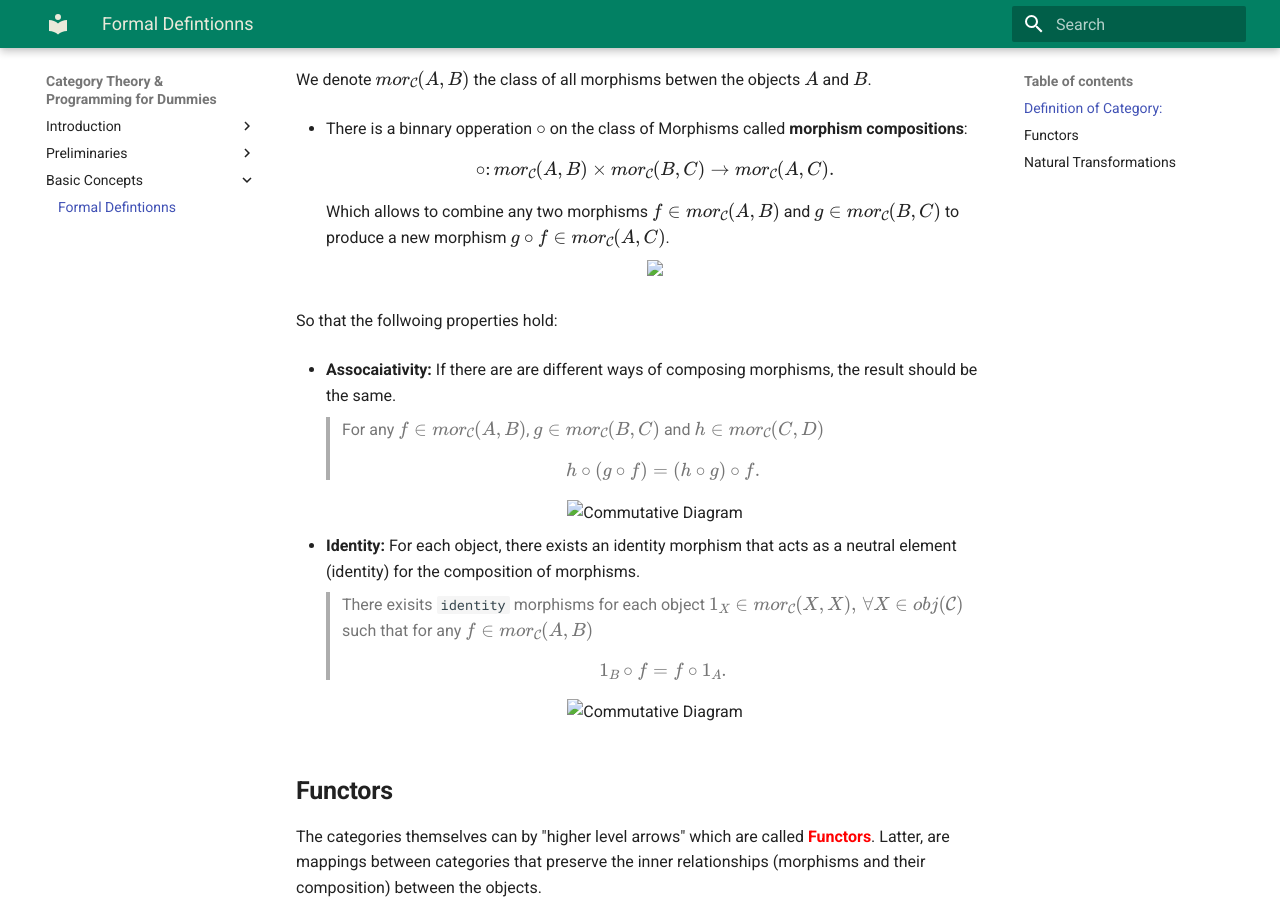
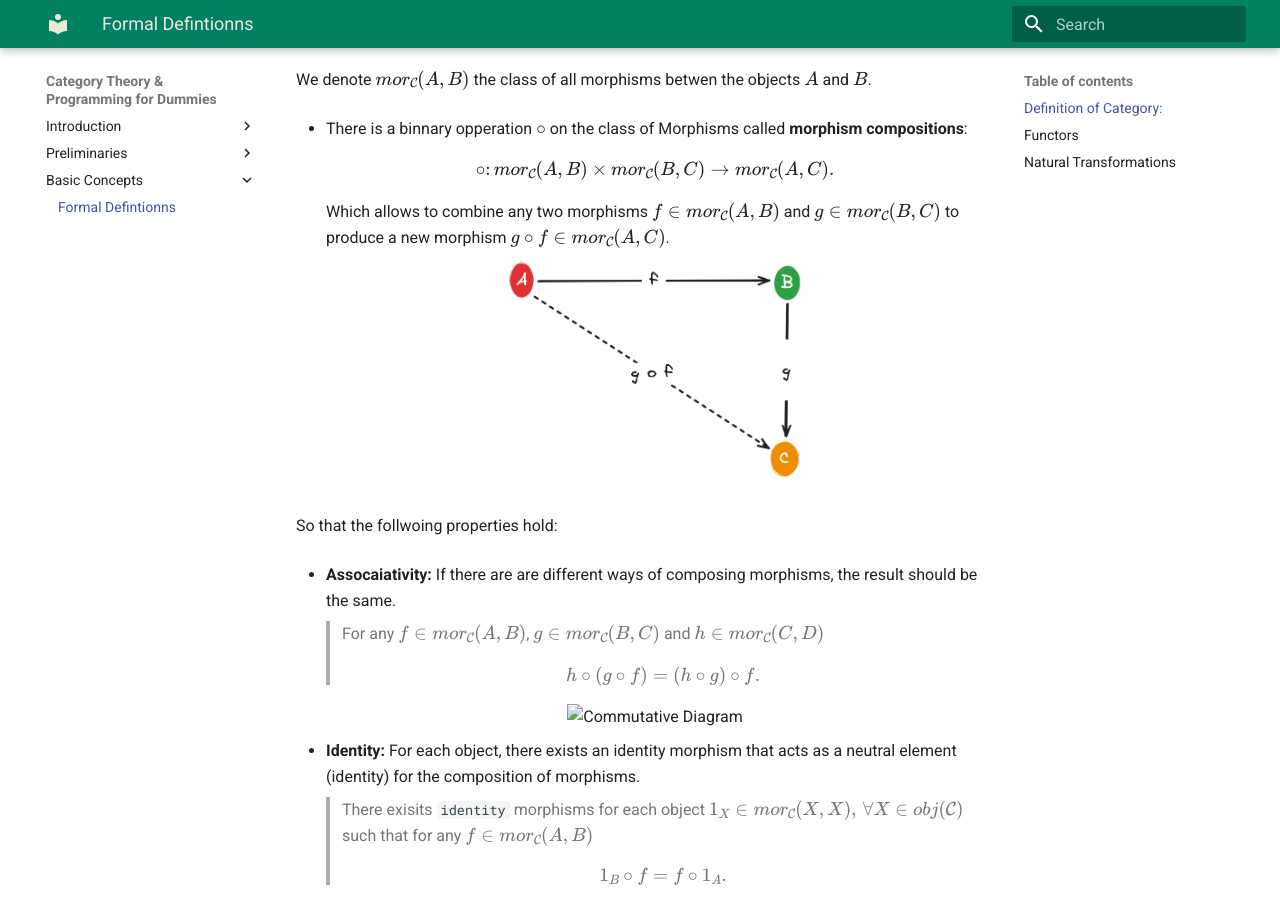
Before and after one commit to Varvos/category-theory-and-programming-for-absolute-dummies, an MkDocs documentation site: the page built from docs/basics/formal_definitions.md, in a window 1280 px wide and 900 px high, scrolled down 364 px. Built offline with MkDocs 1.6.1 and Material for MkDocs 9.7.7, drawn with Linux system fonts in a browser that asks for light colours; nearby versions of some CDN libraries.

Commit message:
fix the rest of image liks

```diff
--- a/docs/basics/formal_definitions.md
+++ b/docs/basics/formal_definitions.md
@@ -18,7 +18,7 @@
   Which allows to combine any two morphisms \\(f\in mor_{{\mathcal{C}}}(A, B)\\) and \\(g\in mor_{{\mathcal{C}}}(B, C)\\) to  produce a new morphism \\(g\circ f\in mor_{{\mathcal{C}}}(A, C)\\).
 
     <div align=center>
-    <img src="./../img/intro_to_category/commutative_diagram.png" width="300px" hight="100px">
+    <img src="../../img/intro_to_category/commutative_diagram.png" width="300px" hight="100px">
     </div>
 
 So that the follwoing properties hold:
@@ -38,7 +38,7 @@
     such that for any \\(f\in mor_{\mathcal{C}}(A, B)\\) \\[1_{B}\circ f= f\circ 1_{A}.\\]
 
     <div style="text-align: center;">
-    <img src="./../img/intro_to_category/identities.png" alt="Commutative Diagram" width="300" height="200" >
+    <img src="../../img/intro_to_category/identities.png" alt="Commutative Diagram" width="300" height="200" >
     <div>
 
 
@@ -48,7 +48,7 @@
 The categories themselves can by "higher level arrows" which are called <span style="color: red;">**Functors**</span>. Latter, are mappings between categories that preserve the inner relationships (morphisms and their composition) between the objects.
 
 <div style="text-align: center;">
-    <img src="./../img/intro_to_category/functor_diag.png" alt="Commutative Diagram"  width="300" height="200">
+    <img src="../../img/intro_to_category/functor_diag.png" alt="Commutative Diagram"  width="300" height="200">
 </div>
 
 As such, Functors establish analogies between two categories, and they can be used to translate the concepts from one category to another.
@@ -75,4 +75,4 @@
 
 This is illustrated in the following diagram with the commutative diagram that should hold for each morphism \\(\eta_{X}, \eta_{Y}\\) associated to the objects \\(X, Y\\) in the categories.
 
-<div style="text-align: center;"> <img src="./../img/intro_to_category/Natural_Transformation3.3.png" alt="Commutative Diagram"  width="350" height="250"> </div>
+<div style="text-align: center;"> <img src="../../img/intro_to_category/Natural_Transformation3.3.png" alt="Commutative Diagram"  width="350" height="250"> </div>
```
